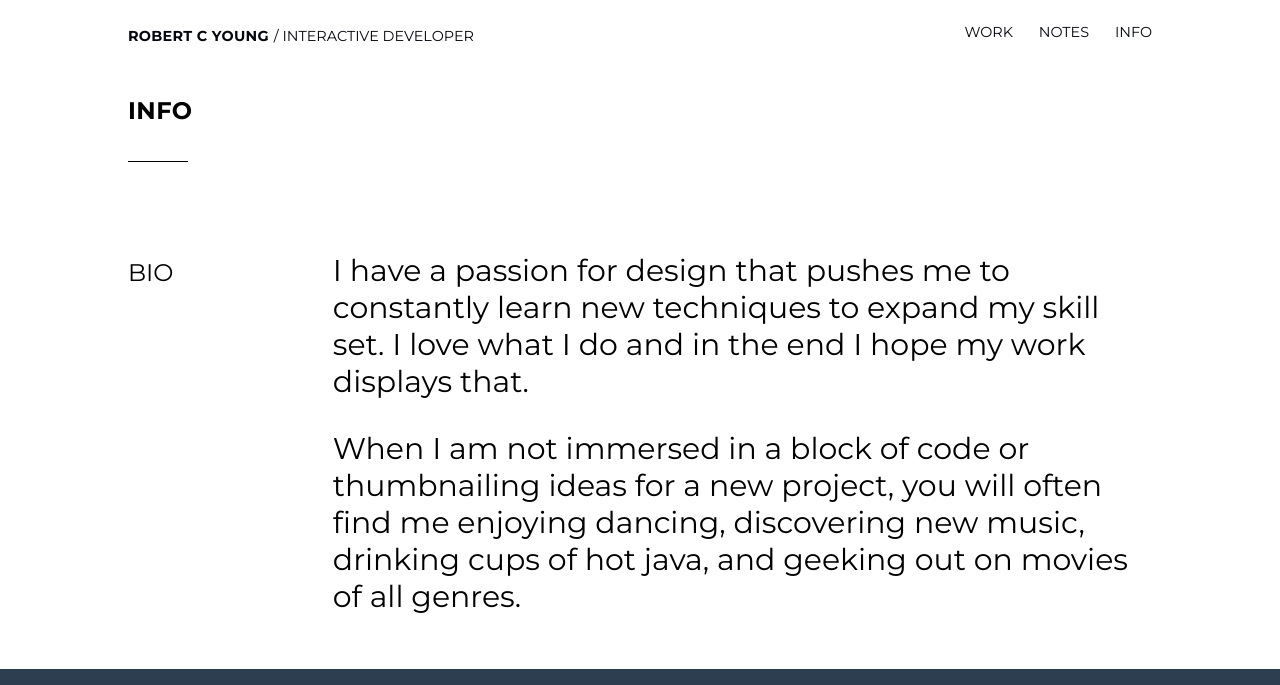
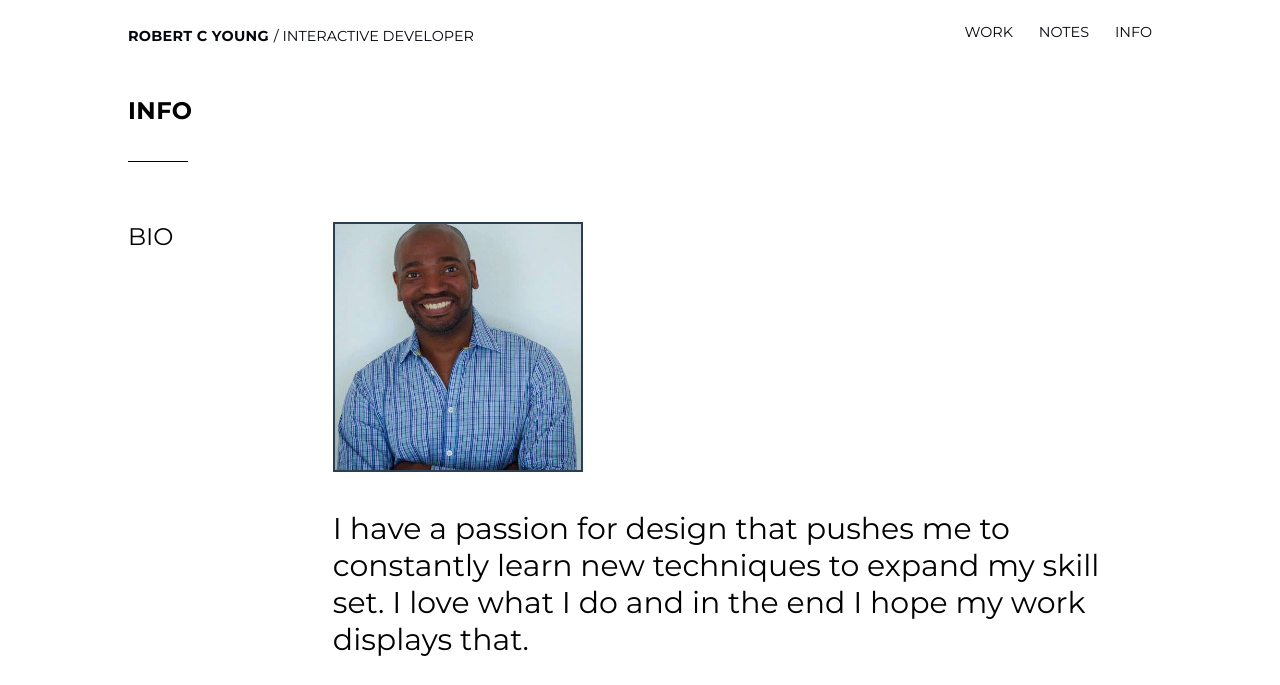
Before and after one commit to ryoungz/portfolio-2015, a website: page app/info.html in a window 1280 px wide. Shown: the top 685 px of the page. Drawn offline with Linux system fonts and the light colour scheme.

Commit message:
add profile image

```diff
--- a/app/info.html
+++ b/app/info.html
@@ -28,10 +28,11 @@
 	        <div class="info-content text-emphasis">
 	            <div class="info-title">Bio</div>
 	            <div class="info-description">
-	                <p>I have a passion for design that pushes me to constantly learn new techniques to expand my skill set. I love what I do and in the end I hope my work displays that.
-	                </p>
-	                <p>When I am not immersed in a block of code or thumbnailing ideas for a new project, you will often find me enjoying dancing, discovering new music, drinking cups of hot java, and geeking out on movies of all genres.
-	                </p>
+	            	<img class="info-photo" src="images/bio_photo.jpg" alt="Robert bio photo">
+                <p>I have a passion for design that pushes me to constantly learn new techniques to expand my skill set. I love what I do and in the end I hope my work displays that.
+                </p>
+                <p>When I am not immersed in a block of code or thumbnailing ideas for a new project, you will often find me enjoying dancing, discovering new music, drinking cups of hot java, and geeking out on movies of all genres.
+                </p>
 	            </div>
 	        </div>
 	    </div>
--- a/app/scss/styles.scss
+++ b/app/scss/styles.scss
@@ -1,3 +1,5 @@
+// blue-gray #2C3E50
+
 body {
     margin: 0;
     font-family: 'Montserrat', sans-serif;
@@ -73,11 +75,17 @@ header {
     padding: 1em 0;
 }
 
+.info-photo {
+		max-width: 30%;
+		border: 2px solid #2C3E50;
+}
+
 .info-title {
     width: 20%;
     margin: 0;
     font-size: 1em;
     text-transform: uppercase;
+    align-self: flex-start;
 }
 
 .info-description {
```
Also changed, not shown: app/css/styles.css, app/images/bio_photo.jpg (added).
